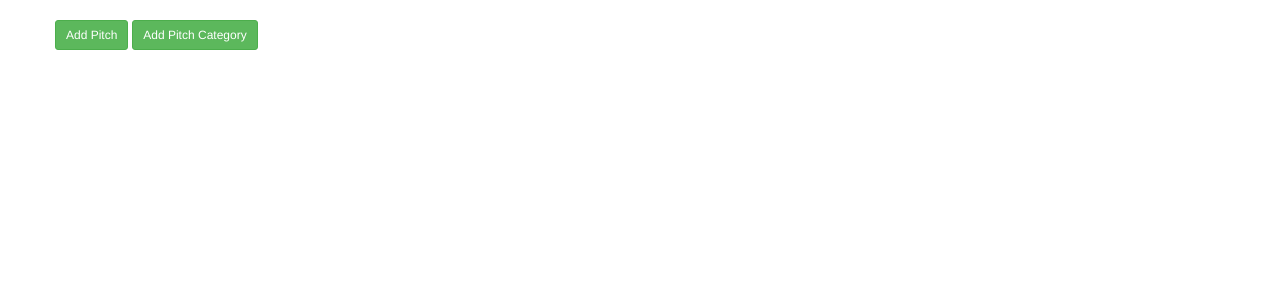
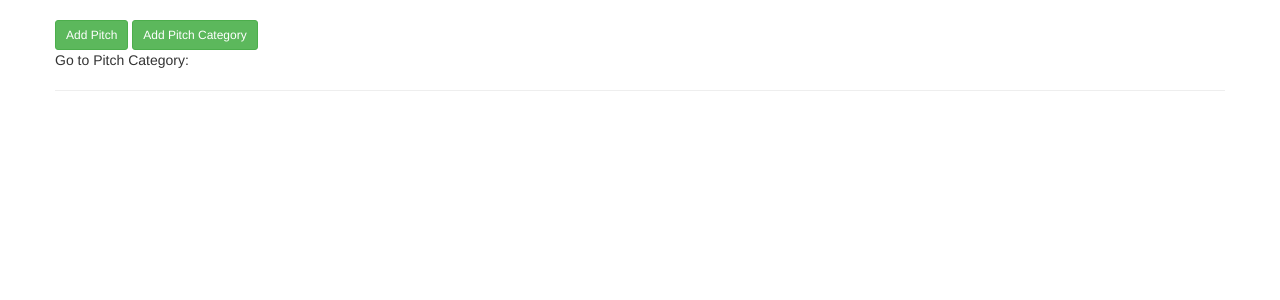
Before and after one commit to KenThumi/PitchAPP, a Flask app: page / in a window 1280 px wide. Shown: the part 72-372 px from the top of the page. Run offline with Flask 2, Linux system fonts and the light colour scheme; data that the repository does not hold is empty; some libraries are stand-ins or nearby versions.

Commit message:
Added Category Links

```diff
--- a/app/main/views.py
+++ b/app/main/views.py
@@ -11,14 +11,15 @@ def home():
     categories = Category.query.all()
 
     content=[]
+    link_categories = []
 
     for cat in categories:
         pitch = Pitch.query.filter_by(category_id=cat.id).all()
-        if len(pitch)>0:
+        if len(pitch)>0:                           #take categories that have pitches
             content.append(pitch)
+            link_categories.append(cat)
 
-
-    return render_template('index.html', content=content)
+    return render_template('index.html', content=content,  categories = link_categories )
 
 
 @main.route('/comment')
--- a/app/templates/index.html
+++ b/app/templates/index.html
@@ -10,10 +10,17 @@
                     <a href="{{ url_for('main.addpitchcategory')}}" class="btn btn-sm btn-success mr-2">Add Pitch Category</a>
                   </div>
             </div>
+            <div class="col-12">
+                  Go to Pitch Category:
+                    {% for cat in  categories %}
+                        <a class=" mr-3" href="#{{ '-'.join(cat.category.split()) }}">{{cat.category}}</a>
+                    {% endfor %}
+                  <hr>
+            </div>
         </div>
 
         {% for cont in content%}
-        <div class="row">
+        <div class="row" id="{{ '-'.join(cont[0].pitch_category.category.split()) }}">
             <legend>
                 <h2>{{ cont[0].pitch_category.category}}</h2>
             </legend>
```
